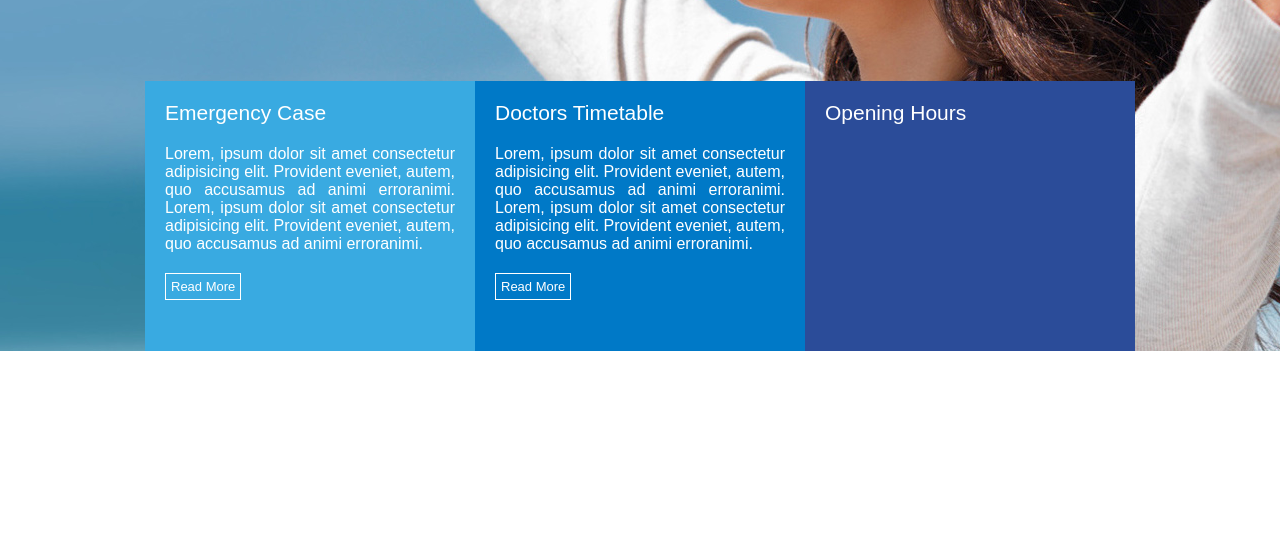
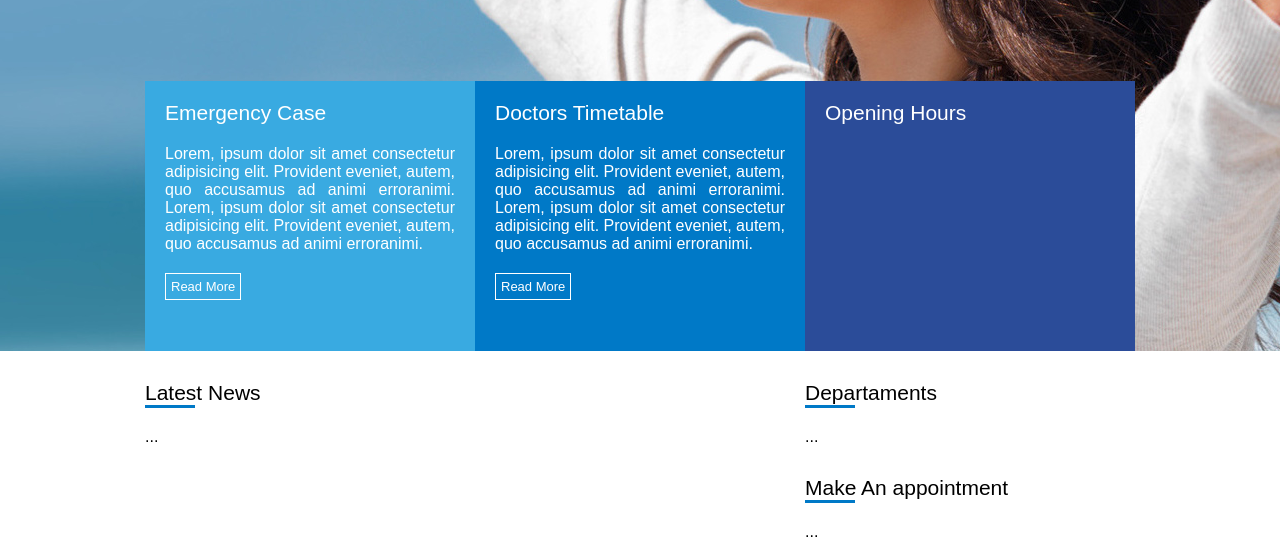
Before and after one commit to AndersonJean/mediaCenter, a plain HTML site: page index.html in a window 1280 px wide. Shown: the part 439-980 px from the top of the page. Before the commit the page ends 800 px from the top, so only its background shows below. Drawn offline with Linux system fonts and the light colour scheme.

Commit message:
adicionando estruturas para noticias no site

```diff
--- a/assets/css/style.css
+++ b/assets/css/style.css
@@ -4,6 +4,7 @@
     --Color-font-hover : #ffff;
     --option-two : #0079c7;
     --option-three : #2b4c99;
+    --Color-widget: #000;
 }
 
 *{
@@ -133,3 +134,34 @@ nav .active a, nav a:hover{
     font-size: 13px;
     padding: 5px;
 }
+
+#content_general{
+    display: flex;
+    justify-content: center;
+}
+
+#content_general .content_news{
+    flex: 2;
+}
+
+#content_general aside{
+    flex: 1;
+
+
+}
+
+.widget_title{
+    margin-top: 30px;
+    margin-bottom: 20px;
+}
+
+.widget_title_text{
+    color: var(--Color-widget);
+    font-size: 21px;
+}
+
+.widget_title_bar{
+    width: 50px;
+    height: 3px;
+    background-color: var(--option-two);
+}
--- a/index.html
+++ b/index.html
@@ -61,5 +61,42 @@
             </div>
         </div>
     </section>
+
+    <section id="content_general">
+        <div class="container">
+            <section class="content_news">
+                <div class="widget">
+                    <div class="widget_title">
+                        <div class="widget_title_text">Latest News</div>
+                        <div class="widget_title_bar"></div>
+                    </div>
+                    <div class="widget_body">
+                        ...
+                    </div>
+                </div>
+            </section>
+            <aside>
+                <div class="widget">
+                    <div class="widget_title">
+                        <div class="widget_title_text">Departaments</div>
+                        <div class="widget_title_bar"></div>
+                    </div>
+                    <div class="widget_body">
+                        ...
+                    </div>
+                </div>
+
+                <div class="widget">
+                    <div class="widget_title">
+                        <div class="widget_title_text">Make An appointment</div>
+                        <div class="widget_title_bar"></div>
+                    </div>
+                    <div class="widget_body">
+                        ...
+                    </div>
+                </div>
+            </aside>
+        </div>
+    </section>
 </body>
 </html>
```
